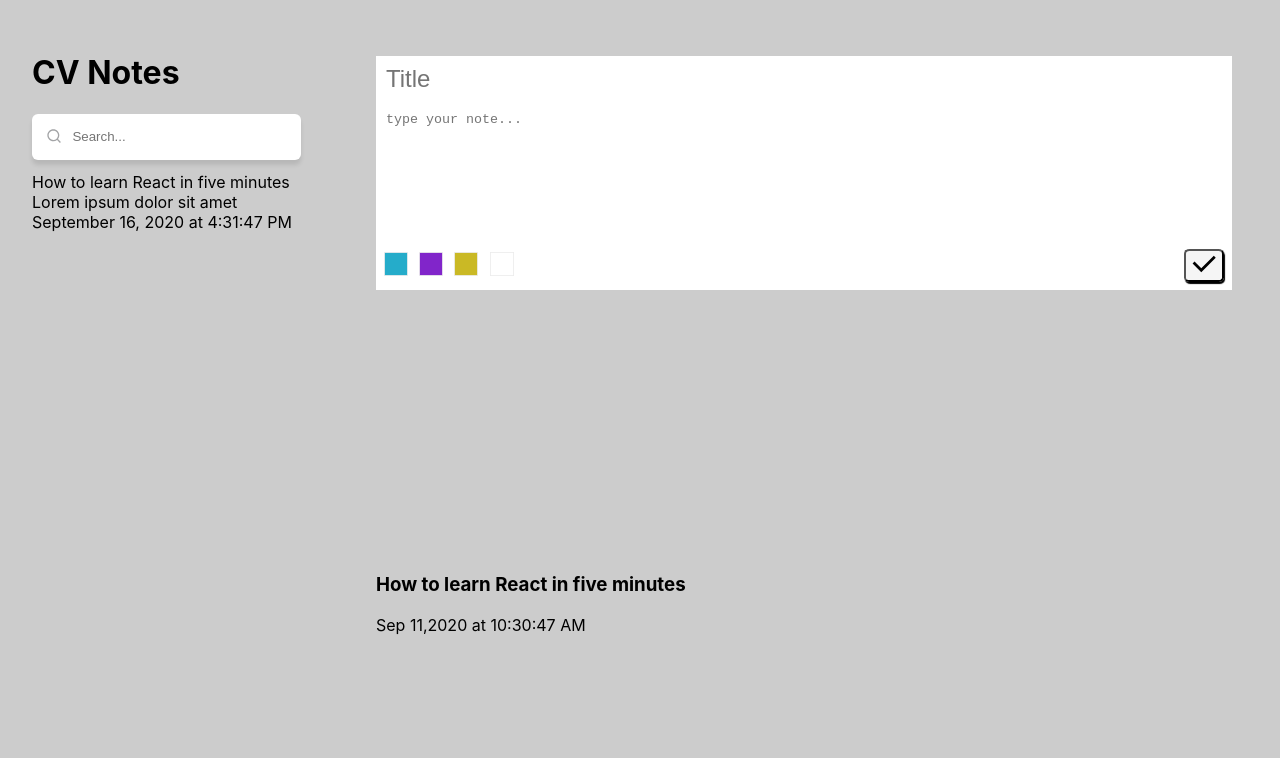
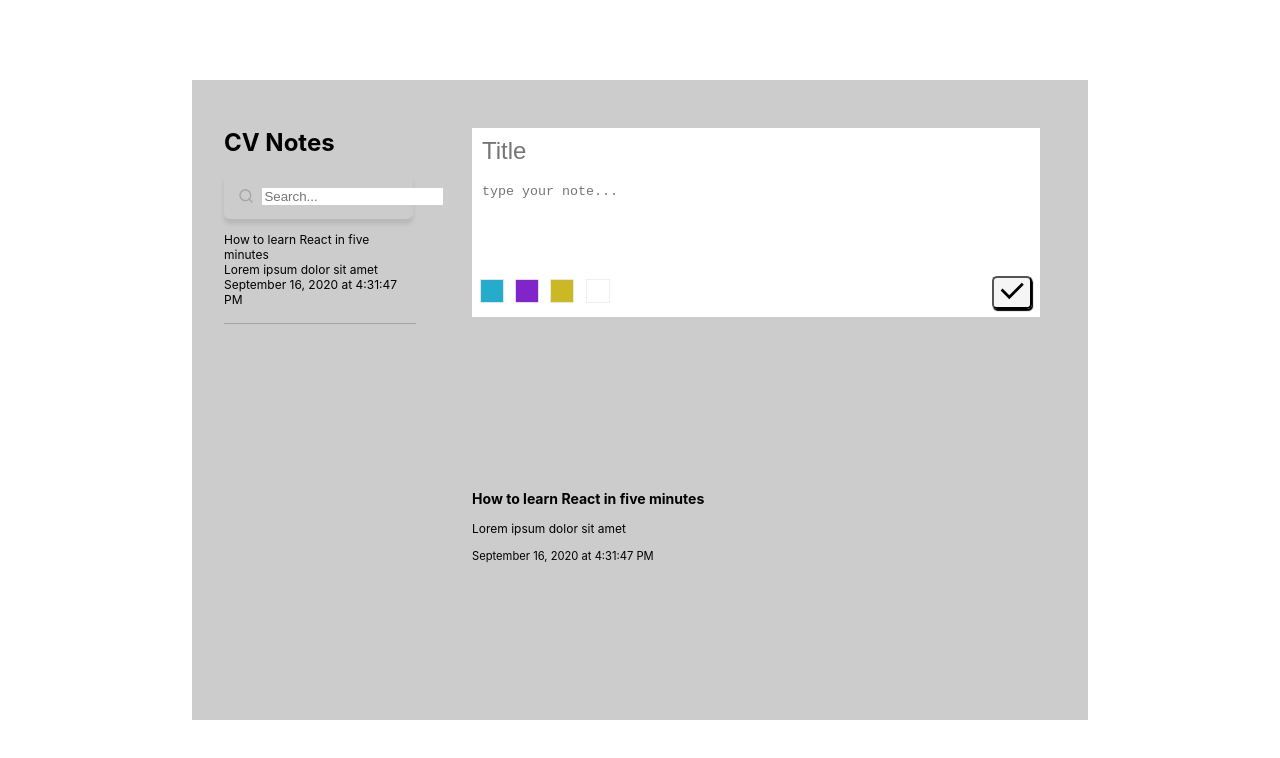
Before and after one commit to Amir9eng/react-todo, a React (Create React App) app: page / in a window 1280 px wide. Shown: the top 758 px of the page. Built offline with nearby package versions, Linux system fonts and the light colour scheme.

Commit message:
feat: notes

```diff
--- a/src/App.js
+++ b/src/App.js
@@ -19,20 +19,23 @@ defaultNote[id()]=
   title: 'How to learn React in five minutes',
   content: 'Lorem ipsum dolor sit amet ',
   dateCreated: Timee(Date.now()),
-  color: 'rgb(255,255,255)'
+  // color: 'rgb(255,255,255)'
 
 }
 
 
 
 function App() {
+  const defaultScreen =defaultNote[Object.keys(defaultNote)[0]]
+  const [note, setNote] = useState(defaultNote)
 
-  const [note, setNote] = useState(defaultNote)
+  const [display, setDisplay] = useState(defaultScreen)
 
   const addNote= (ev) =>{
     ev.preventDefault()
-    let title = ev.target.title.value
+     let title = ev.target.title.value
      let content = ev.target.content.value
+
 
      const noteOb = {}
      noteOb[id()] = {
@@ -48,16 +51,24 @@ function App() {
      ev.target.content.value= ''
   }
 
+  const handleDisplay =(title, content, dateCreated) =>{
+    setDisplay({
+      ...display,
+     title,
+     content,
+     dateCreated
+    })
+  }
+
   const NoteList = ({list}) => {
     return (
     Object.keys(list).map(noteid=> {
       const note = list[noteid]
       return(
-      <div key={noteid} className= "noteList">
+      <div key={noteid} className= "noteList" onClick= {() => handleDisplay(note.title, note.content, note.dateCreated)}>
               <span>{note.title}</span> <br />
-
               <span>{note.content}</span>
-        <span >{note.dateCreated}</span>
+              <span>{note.dateCreated}</span>
       </div>)
     }))
   }
@@ -97,18 +108,19 @@ function App() {
         <textarea placeholder="type your note..." name= "content"></textarea>
         <div className="colorBoxes">
         <div>
-        <img src="/vectors/Rectangle 4.svg"></img>
-        <img src="/vectors/Rectangle 7.svg"></img>
-        <img src="/vectors/Rectangle 8.svg"></img>
-        <img src="/vectors/Rectangle 9.svg"></img>
+        <img src="/vectors/Rectangle 4.svg" alt="rec"></img>
+        <img src="/vectors/Rectangle 7.svg" alt="rec"></img>
+        <img src="/vectors/Rectangle 8.svg" alt="rec"></img>
+        <img src="/vectors/Rectangle 9.svg" alt="rec"></img>
         </div>
         <button className= "mark" type="submit" form="my-form"><img src="/vectors/vector.svg" /></button>
         </div>
         </form >
       </div>
-      <div className= "NoteContent">
-      <h3>How to learn React in five minutes</h3>
-      <span>Sep 11,2020 at 10:30:47 AM</span>
+      <div className= "NoteContent" style={{background:display.color}}>
+           <h3>{display.title}</h3>
+           <p>{display.content}</p>
+           <span>{display.dateCreated}</span>
       </div>
     </div>
     </div>
--- a/src/App.scss
+++ b/src/App.scss
@@ -6,18 +6,20 @@
   grid-gap: 40px;
   margin: 0;
   padding: 0;
-  font-size: 16px;
+  font-size: 12px;
   font-family: -apple-system, BlinkMacSystemFont, 'Segoe UI', Roboto, Oxygen, Ubuntu, Cantarell, 'Open Sans', 'Helvetica Neue', sans-serif;
-  height: 100vh;
-  width: 100vw;
+  height: 80vh;
+  width: 70vw;
+  margin: 10vh auto;
+
 }
 .SearchBox{
   margin-bottom: .8rem;
   display: flex;
-  background: #FFFFFF;
+  // background: #FFFFFF;
   box-shadow: 0px 5px 4px rgba(0, 0, 0, 0.1);
   border-radius: 6px;
-  width: 15rem;
+  width: 10rem;
   padding: .9rem;
 }
 .SearchBox input{
@@ -35,21 +37,8 @@
   margin-left: 2rem;
   margin-top: 2rem;
 }
-.TodoList{
-  // padding: 1rem;
-  border-bottom: 1px solid rgba($color: #000000, $alpha: .1);
-}
-
-.TodoList p{
-  margin: 0;
-}
-.TodoList span{
-color: rgba($color: #000000, $alpha: .5);
-font-size: .8rem;
-margin-bottom: 1rem;
-}
 .AddTodo{
-  margin-top: 2.5rem;
+  margin-top: 2rem;
   padding: 1rem;
   margin-right: 2rem;
 }
@@ -99,6 +88,15 @@ button{
   box-shadow: 1px 2px 1px ;
 }
 
+.noteList{
+  border-bottom: 1px solid rgba($color: #000000, $alpha: 0.2);
+  padding-bottom: 1rem;
+}
+
 .NoteContent{
-  margin-top: 5rem;
+  margin-top: 1rem;
 }
+
+.NoteContent span{
+  font-size: .7rem;
+}
```
